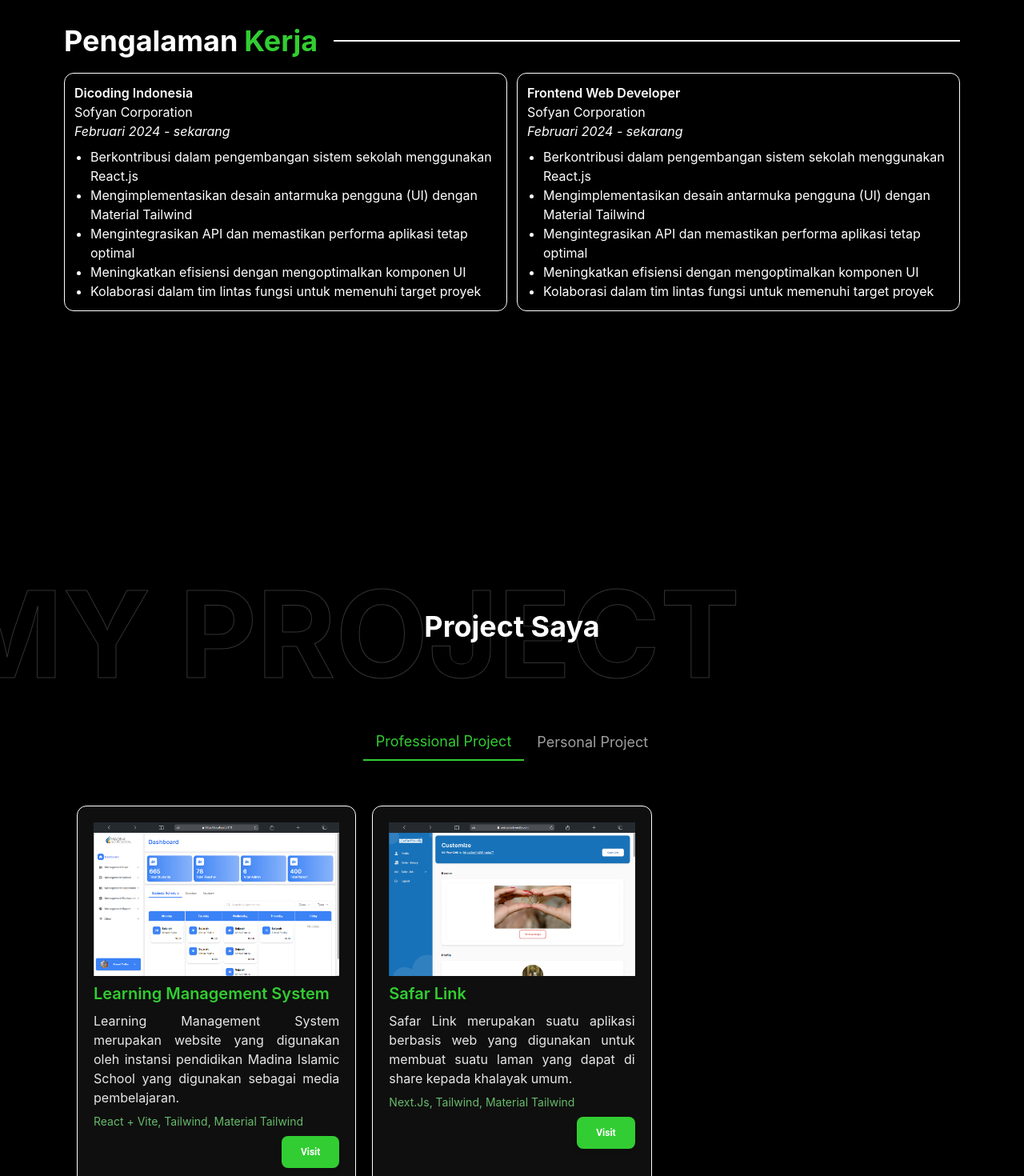
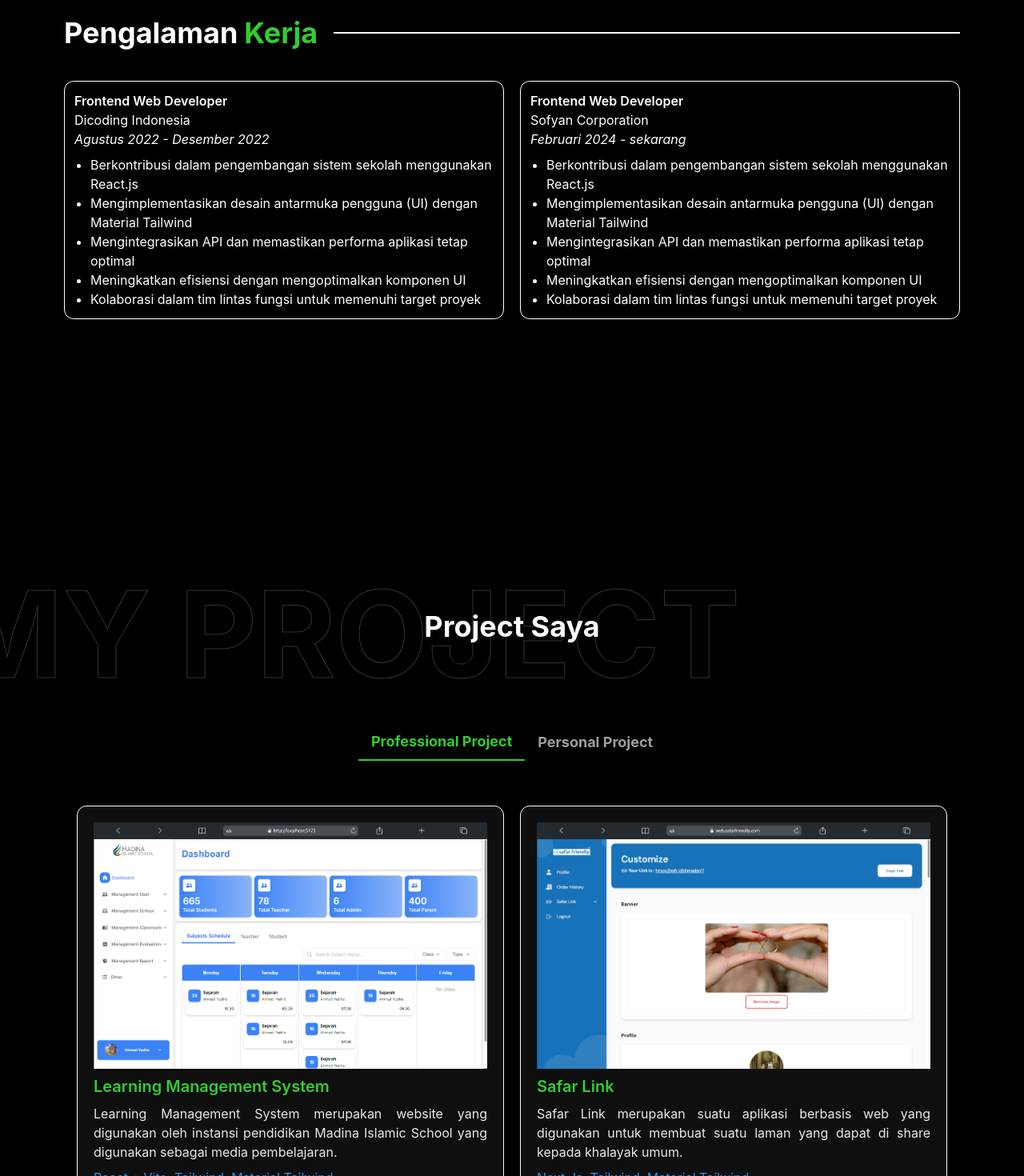
Before and after one commit to dimasbp17/my-portofolio, a React (Vite) app: page / in a window 1280 px wide. Shown: the part 2600-4070 px from the top of the page at 80% size. Built offline with nearby package versions, Linux system fonts and the light colour scheme.

Commit message:
update:jumbotron

```diff
--- a/src/components/Experience.jsx
+++ b/src/components/Experience.jsx
@@ -10,7 +10,7 @@ const Experience = () => {
           Pengalaman <span className="pl-2 text-hijau">Kerja</span>
           <hr className="w-full border border-white md:ml-5" />
         </div>
-        <div className="grid w-full grid-cols-2 gap-3">
+        <div className="grid w-full grid-cols-2 gap-5 mt-5">
           {pengalamanKerja.map((penga, index) => (
             <Card className="w-full p-3 text-white bg-transparent border border-white">
               <h1 className="font-semibold">{penga.position}</h1>
--- a/src/components/Jumbotron.jsx
+++ b/src/components/Jumbotron.jsx
@@ -72,8 +72,7 @@ const Jumbotron = ({ name, role, description, image, socialLinks }) => {
               size="lg"
               className="flex items-center justify-center w-full capitalize bg-hijau"
             >
-              <FaFileLines />
-              Download CV
+              <FaFileLines /> Download CV
             </Button>
           </motion.div>
         </div>
--- a/src/components/Project.jsx
+++ b/src/components/Project.jsx
@@ -54,7 +54,7 @@ const Project = () => {
           </div>
         </div>
 
-        <div className="flex mb-10 text-lg">
+        <div className="flex mb-10 text-lg font-bold">
           <button
             className={`py-2 px-4 ${
               activeTab === 1
@@ -80,7 +80,7 @@ const Project = () => {
         {/* Tab Content */}
         <div className="p-4">
           {activeTab === 1 && (
-            <div className="grid w-full grid-cols-1 gap-5 md:grid-cols-3">
+            <div className="grid w-full grid-cols-1 gap-5 md:grid-cols-2">
               {professionalProjects.map((data) => (
                 <div
                   key={data.id}
@@ -103,7 +103,7 @@ const Project = () => {
                       <span className="text-base text-justify text-white/90">
                         {data.description}
                       </span>
-                      <span className="text-sm text-justify text-green-400">
+                      <span className="text-base text-justify text-blue-500">
                         {data.tech}
                       </span>
                     </div>
@@ -114,7 +114,7 @@ const Project = () => {
                       >
                         <Button
                           size="md"
-                          className="capitalize bg-hijau"
+                          className="px-10 capitalize rounded-md bg-hijau"
                         >
                           Visit
                         </Button>
@@ -127,7 +127,7 @@ const Project = () => {
           )}
 
           {activeTab === 2 && (
-            <div className="grid w-full grid-cols-1 gap-5 md:grid-cols-3">
+            <div className="grid w-full grid-cols-1 gap-5 md:grid-cols-2">
               {personalProjects.map((data) => (
                 <div
                   key={data.id}
@@ -158,7 +158,7 @@ const Project = () => {
                       >
                         <Button
                           size="md"
-                          className="capitalize bg-hijau"
+                          className="px-10 capitalize rounded-md bg-hijau"
                         >
                           Visit
                         </Button>
--- a/src/data/pengalamanKerja.js
+++ b/src/data/pengalamanKerja.js
@@ -1,8 +1,8 @@
 const pengalamanKerja = [
   {
-    company: 'Sofyan Corporation',
-    time: 'Februari 2024 - sekarang',
-    position: 'Dicoding Indonesia',
+    company: 'Dicoding Indonesia',
+    time: 'Agustus 2022 - Desember 2022',
+    position: 'Frontend Web Developer',
     task: [
       'Berkontribusi dalam pengembangan sistem sekolah menggunakan React.js',
       'Mengimplementasikan desain antarmuka pengguna (UI) dengan Material Tailwind',
```
